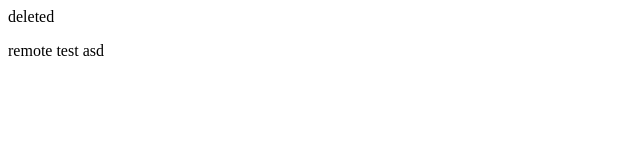
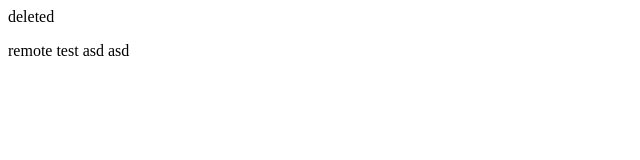
Before and after one commit to georgieff/gtest, a plain HTML site: page index.html in a window 1280 px wide. Shown: the full height of the page, 0-640 px from the left. Drawn offline with Linux system fonts and the light colour scheme.

Commit message:
test new push hook

```diff
--- a/index.html
+++ b/index.html
@@ -5,6 +5,6 @@
 	<body>
 		<p>deleted</p>
 		<span>remote test</span>
-    asd
+    asd asd
 	</body>
 </html>
```
